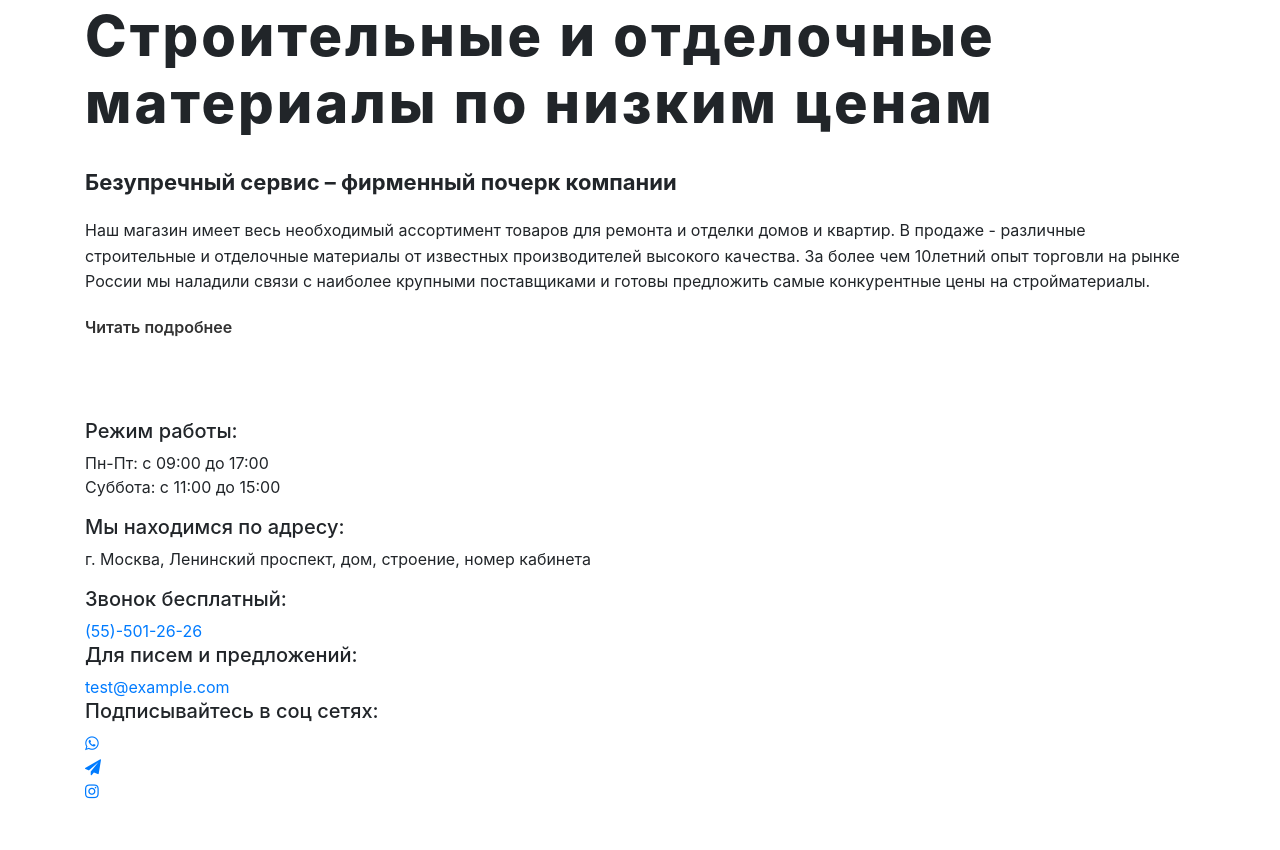
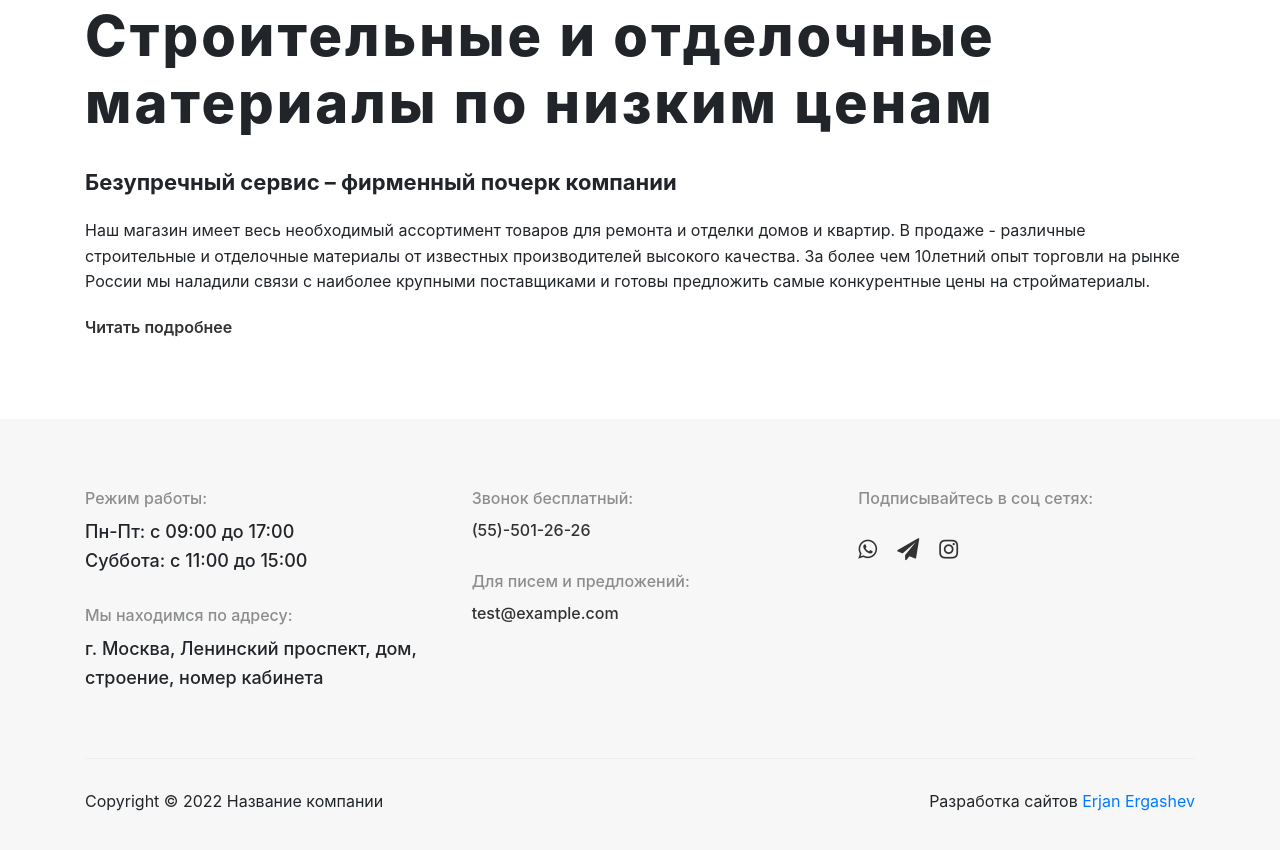
Before and after one commit to EErjan/araks, a website: page index.html in a window 1280 px wide. Shown: the part 5962-6812 px from the top of the page. Before the commit the page ends 6781 px from the top, so only its background shows below. Drawn offline with nearby package versions, Linux system fonts and the light colour scheme.

Commit message:
update home page

```diff
--- a/index.html
+++ b/index.html
@@ -630,9 +630,11 @@
         </div>
 
         <div class="footer__bottom">
-            <p class="copyright"></p>
+            <p class="copyright">
+                Copyright © 2022 Название компании
+            </p>
 
-            <p></p>
+            <p> Разработка сайтов <a href="https://t.me/eerjan">Erjan Ergashev</a></p>
         </div>
     </div>
 
--- a/scss/_base.scss
+++ b/scss/_base.scss
@@ -768,9 +768,9 @@
 
 .learn-more {
   color: var(--color-text);
-  transition: .3s all ease;
   font-weight: 600;
   position: relative;
+  transition: .3s all ease;
 
   &::before {
     content: "";
@@ -815,5 +815,87 @@
 }
 
 .footer {
+  background-color: #f7f7f7;
+
+  &__top {
+    display: flex;
+    width: 100%;
+    justify-content: space-between;
+    gap: 50px;
+    padding: 70px 0 50px;
+  }
+
+  &__bottom {
+    border-top: 1px solid var(--color-border);
+    padding: 30px 0;
+    display: flex;
+    align-items: center;
+    flex-wrap: wrap;
+    justify-content: space-between;
+    gap: 30px;
+    width: 100%;
+  }
+
+  &__column {
+    flex: 1;
+  }
+
+  &__item {
+    margin-bottom: 30px;
+
+    &:last-child {
+      margin-bottom: 0;
+    }
+
+    &-title {
+      font-size: 16px;
+      opacity: .5;
+      margin-bottom: 10px;
+    }
+
+    a {
+      position: relative;
+      transition: .3s all ease;
+      color: var(--color-text);
+      font-weight: 500;
+
+      &::before {
+        content: "";
+        position: absolute;
+        top: calc(100% + 5px);
+        width: 0;
+        height: 2px;
+        background-color: var(--color-text);
+        transition: .3s all ease;
+      }
+
+      &:hover {
+        color: var(--color-text);
+
+        &::before {
+          width: 100%;
+        }
+      }
+    }
+
+    &-text {
+      font-size: 18px;
+      font-weight: 500;
+      line-height: 1.6;
+    }
+  }
+
+  &__socials {
+    display: inline-flex;
+    flex-wrap: wrap;
+    gap: 20px;
+    margin-top: 20px;
+
+    &-item {
+      .fa {
+        font-size: 22px;
+      }
+    }
+  }
 
 }
```
Also changed, not shown: css/main.css, 1 other file.
